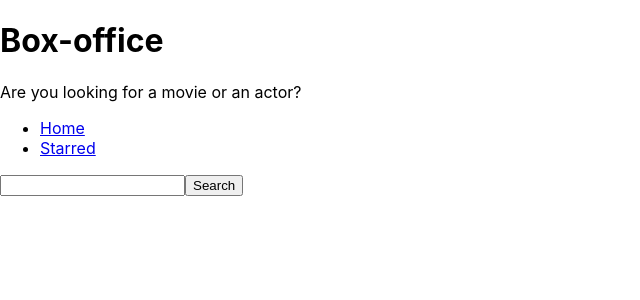
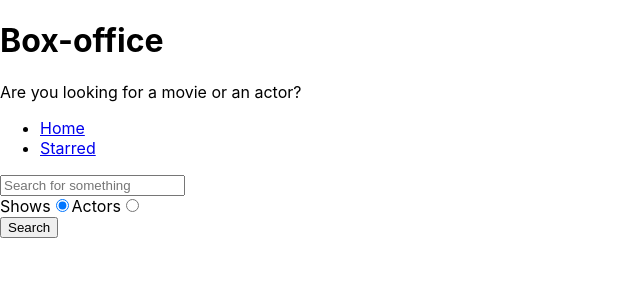
Before and after one commit to Mani4212/box-office, a React (Create React App) app: page / in a window 1280 px wide. Shown: the top 300 px of the page, without its empty margins (0-640 px from the left). Built offline with nearby package versions, Linux system fonts and the light colour scheme.

Commit message:
added search option

```diff
--- a/src/pages/Home.js
+++ b/src/pages/Home.js
@@ -5,10 +5,13 @@
 const Home = () => {
   const [input,setInput]=useState('');
   const [results,setResults]=useState(null);
+  const [searchOption,setSearchOption]=useState('shows');
+
+  const isShowsSearch=searchOption==='shows';
 
   const onSearch = () =>{
 
-    apiGet(`/search/shows?q=${input}`).then(result =>{
+    apiGet(`/search/${searchOption}?q=${input}`).then(result =>{
       setResults(result);
     });
   };
@@ -23,13 +26,23 @@
     }
   };
 
+  const onRadioChange = (ev) =>{
+    setSearchOption(ev.target.value);
+  }
+  console.log(searchOption);
+
   const renderResults = () =>{
     if(results && results.length===0){
       return <div>No results</div>
     }
 
     if(results && results.length > 0){
-      return <div> {results.map( (item) =><div key={item.show.id}>{item.show.name} </div>)}</div>
+      return  results[0].show ? results.map( (item) =><div key={item.show.id}>
+      {item.show.name}
+      </div>)
+      :results.map( (item) =><div key={item.person.id}>
+      {item.person.name}
+      </div>)
     }
     return null;
   }
@@ -38,7 +51,26 @@
 
   return (
   <MainPageLayout>
-  <input type="text" onChange={onInputChange} onKeyDown={onKeyDown} value={input}/>
+  <input type="text"
+  placeholder="Search for something"
+   onChange={onInputChange} onKeyDown={onKeyDown} value={input}/>
+
+   <div>
+     <label htmlFor="shows-search">
+       Shows
+       <input id="shows-search" type="radio" value="shows"
+        checked={isShowsSearch}
+        onChange={onRadioChange}/>
+     </label>
+
+     <label htmlFor="actors-search">
+       Actors
+       <input id="actors-search" type="radio" value="people"
+       checked={!isShowsSearch}
+        onChange={onRadioChange}/>
+     </label>
+
+   </div>
   <button type="button"onClick={onSearch}>Search</button>
   {renderResults()}
    </MainPageLayout>
```
